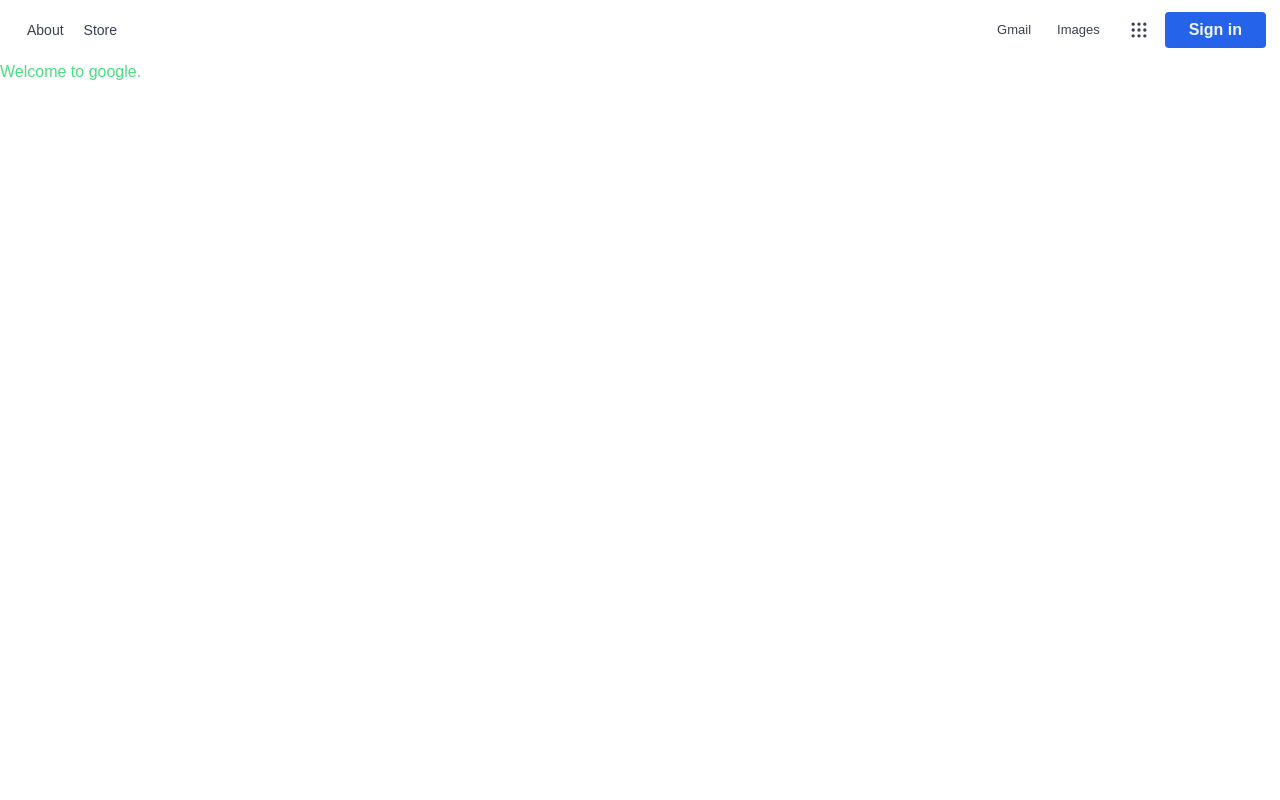
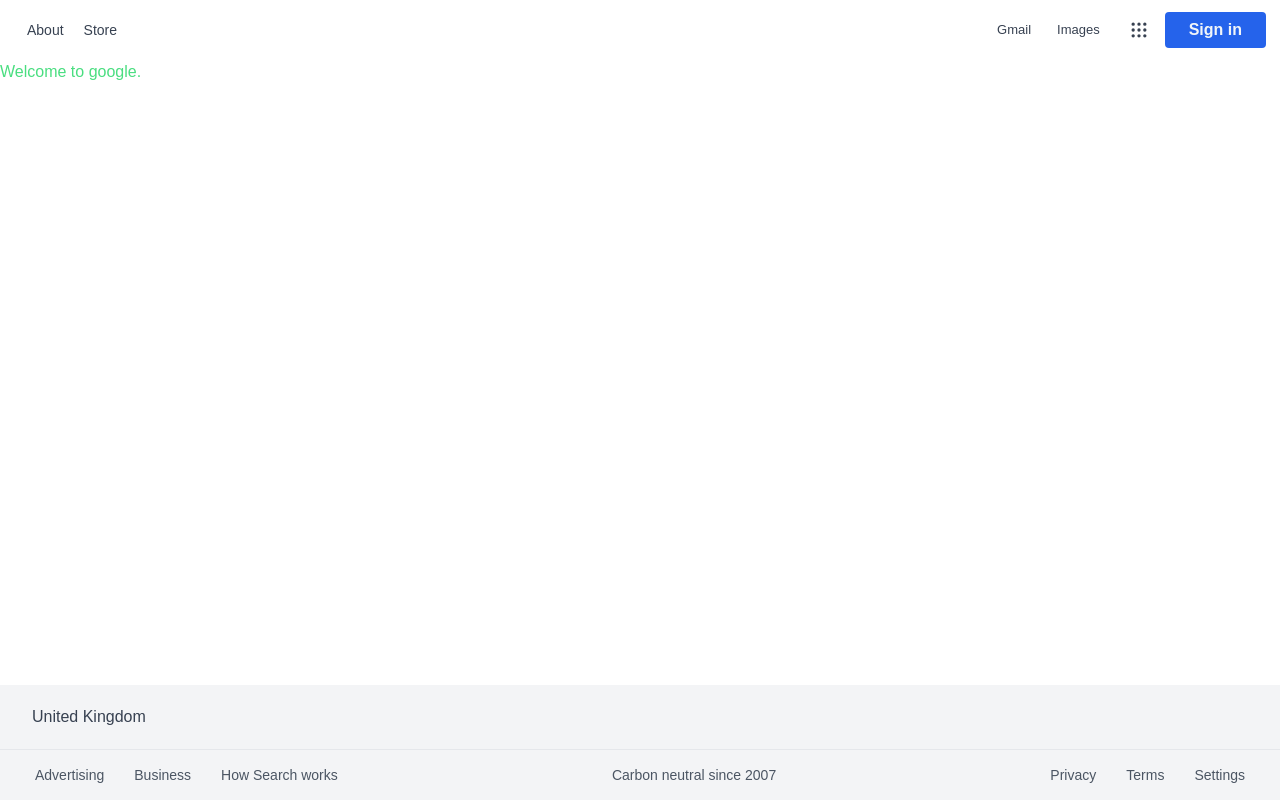
Before and after one commit to tad27/google-clone-next13, a Next.js app: page / in a window 1280 px wide. Built offline with nearby package versions, Linux system fonts and the light colour scheme.

Commit message:
Add footer

```diff
--- a/src/app/layout.js
+++ b/src/app/layout.js
@@ -1,3 +1,4 @@
+import Footer from "@/components/Footer";
 import Navbar from "@/components/Navbar";
 import "./globals.css";
 
@@ -10,9 +11,10 @@ export const metadata = {
 export default function RootLayout({ children }) {
   return (
     <html lang="en">
-      <body className="">
+      <body className="flex flex-col min-h-screen">
         <Navbar />
         {children}
+        <Footer />
       </body>
     </html>
   );
--- a/src/app/page.js
+++ b/src/app/page.js
@@ -1,6 +1,6 @@
 export default function Home() {
   return (
-    <main>
+    <main className="flex-grow">
       <h1 className="text-green-400">Welcome to google.</h1>
     </main>
   );
--- /dev/null
+++ b/src/components/Footer.jsx
@@ -0,0 +1,61 @@
+import Link from "next/link";
+import React from "react";
+
+function Footer() {
+  return (
+    <footer className="bg-gray-100 text-gray-700">
+      <div className="border-b border-gray-200 py-5 px-8 text-center sm:text-left">
+        United Kingdom
+      </div>
+      <div className="flex items-center justify-evenly xl:justify-between px-5 text-sm flex-wrap">
+        <div className="flex flex-col items-center sm:flex-row">
+          <Link
+            className="hover:underline text-gray-600 p-[15px]"
+            href="https://www.google.com/intl/en_uk/ads/?subid=ww-ww-et-g-awa-a-g_hpafoot1_1!o2&utm_source=google.com&utm_medium=referral&utm_campaign=google_hpafooter&fg=1"
+          >
+            Advertising
+          </Link>
+          <Link
+            className="hover:underline text-gray-600 p-[15px]"
+            href="https://www.google.com/services/?subid=ww-ww-et-g-awa-a-g_hpbfoot1_1!o2&utm_source=google.com&utm_medium=referral&utm_campaign=google_hpbfooter&fg=1"
+          >
+            Business
+          </Link>
+          <Link
+            className="hover:underline text-gray-600 p-[15px]"
+            href="https://google.com/search/howsearchworks/?fg=1"
+          >
+            How Search works
+          </Link>
+        </div>
+        <div className="order-first w-full xl:w-auto xl:order-none text-center">
+          <Link
+            className="hover:underline text-gray-600 p-[15px] block sm:inline"
+            href="https://sustainability.google/intl/en-GB/carbon-free/?utm_source=googlehpfooter&utm_medium=housepromos&utm_campaign=bottom-footer&utm_content="
+          >
+            Carbon neutral since 2007
+          </Link>
+        </div>
+        <div className="flex flex-col items-center sm:flex-row">
+          <Link
+            className="hover:underline text-gray-600 p-[15px]"
+            href="https://policies.google.com/privacy?hl=en-GB&fg=1"
+          >
+            Privacy
+          </Link>
+          <Link
+            className="hover:underline text-gray-600 p-[15px]"
+            href="https://policies.google.com/terms?hl=en-GB&fg=1"
+          >
+            Terms
+          </Link>
+          <Link className="hover:underline text-gray-600 p-[15px]" href="">
+            Settings
+          </Link>
+        </div>
+      </div>
+    </footer>
+  );
+}
+
+export default Footer;
```
